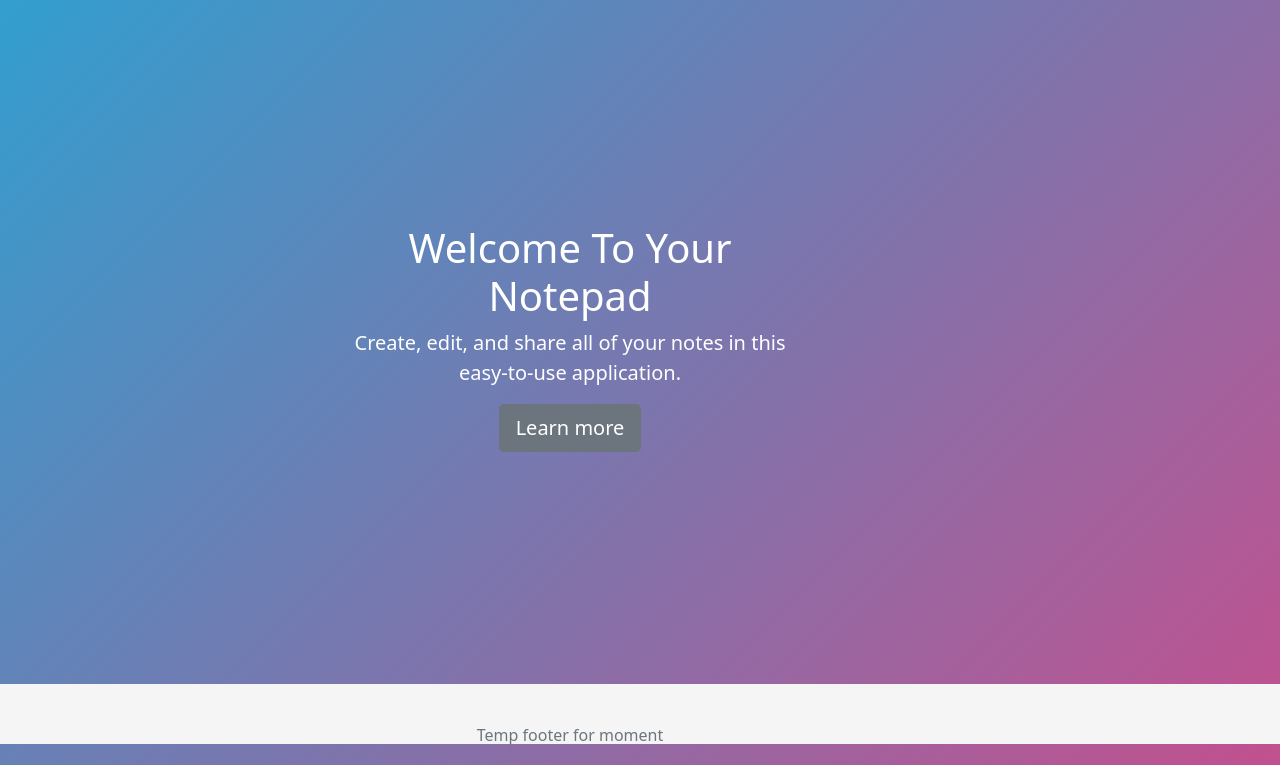
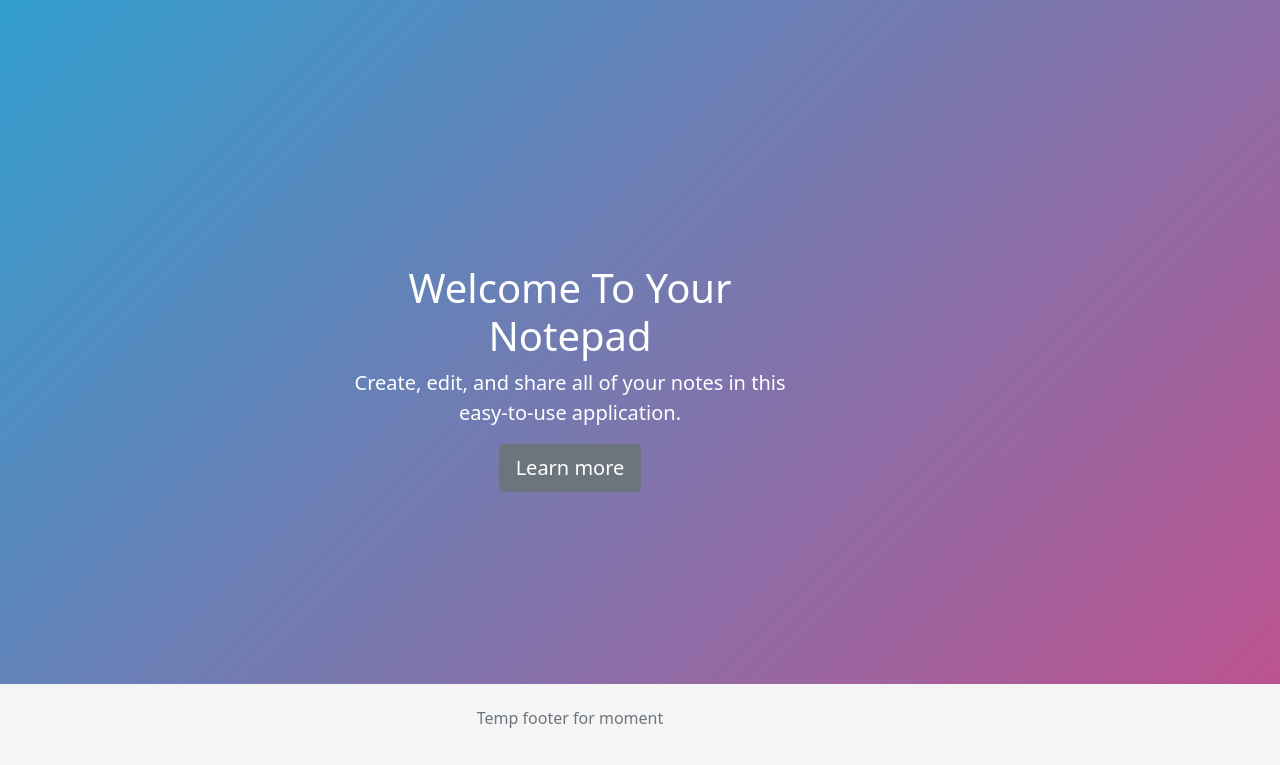
Before and after one commit to asna-1st/MMU-FYP, a PHP site: page /fyp/index.php in a window 1280 px wide. Shown: the part 56-821 px from the top of the page. After the commit the page ends 784 px from the top, so only its background shows below. Run offline with PHP 8.4, Linux system fonts and the light colour scheme.

Commit message:
Fixed footer bug
somebody once told me the world was gonna roll me. i aint the sharpest tool in the shed. she was lookin' kinda dumb with her finger and her thumb in the shape of an L on her forehead, well

```diff
--- a/design.css
+++ b/design.css
@@ -19,7 +19,7 @@ body {
 .container {
 	width: 100%;
 	position: absolute;
-	top: 35%;
+	top: 40%;
 	text-align: center;
 }
 
@@ -28,7 +28,7 @@ body {
     bottom: 0;
     width: 100%;
     height: 60px;
-    line-height: 60px;
+    line-height: 20px;
     color: black;
     background-color: #f5f5f5;
 }
```
